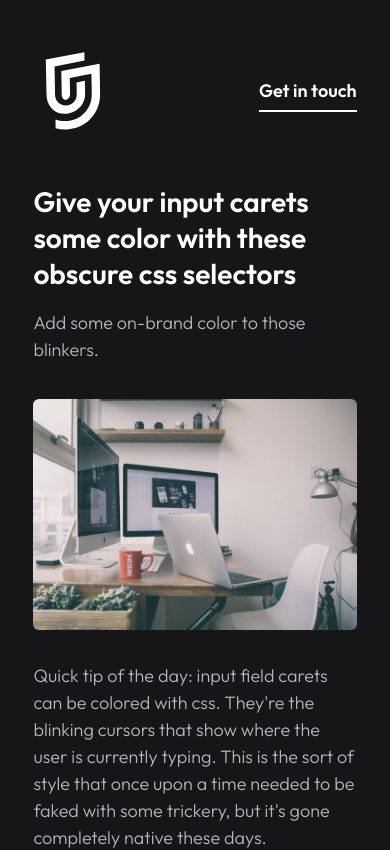
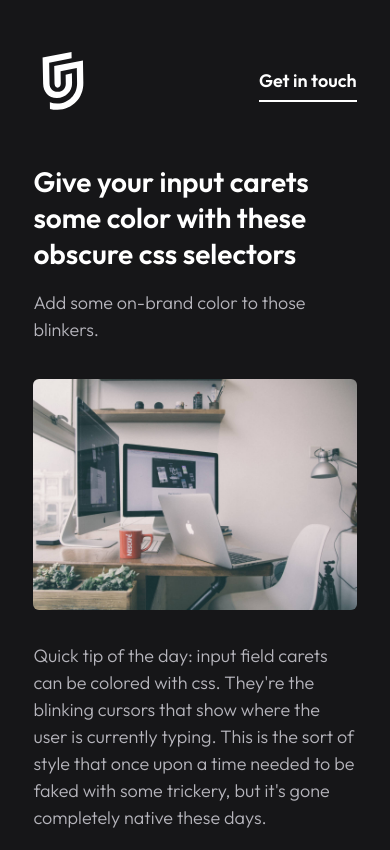
Before and after one commit to gianjohansen/johansen.ai, a Next.js app: page /blog/caret-color in a window 390 px wide. Shown: the top 850 px of the page. Built offline with nearby package versions, Linux system fonts and the light colour scheme.

Commit message:
Reduce nav size on mobile

```diff
--- a/components/Nav.tsx
+++ b/components/Nav.tsx
@@ -26,6 +26,7 @@ const Nav: React.FC<{}> = () => (
           <LinkStaticPosition href="/">
             <svg
               id="nav-logo"
+              className={styles.headerLogo}
               xmlns="http://www.w3.org/2000/svg"
               width="80"
               height="80"
--- a/styles/Home.module.css
+++ b/styles/Home.module.css
@@ -40,7 +40,13 @@
 }
 
 .headerLogo {
-  height: clamp(42px, 6vw, 77px);
+  height: 60px;
+  width: auto;
+}
+@media (min-width: 768px) {
+  .headerLogo {
+    height: 80px;
+  }
 }
 
 .menuLink {
```
